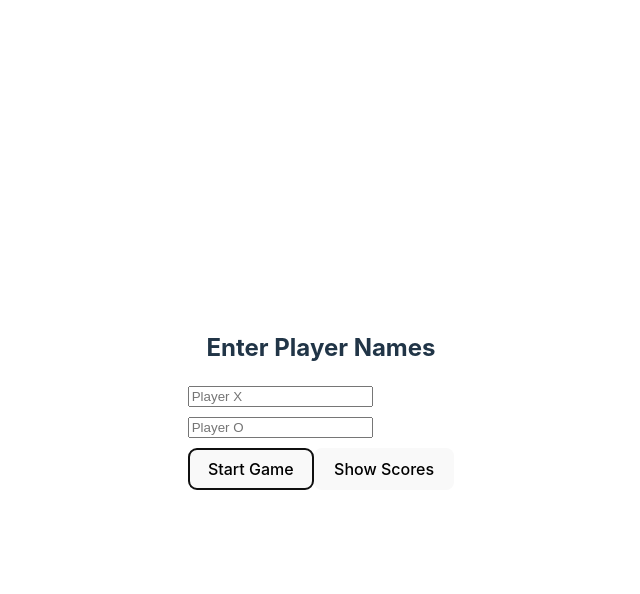
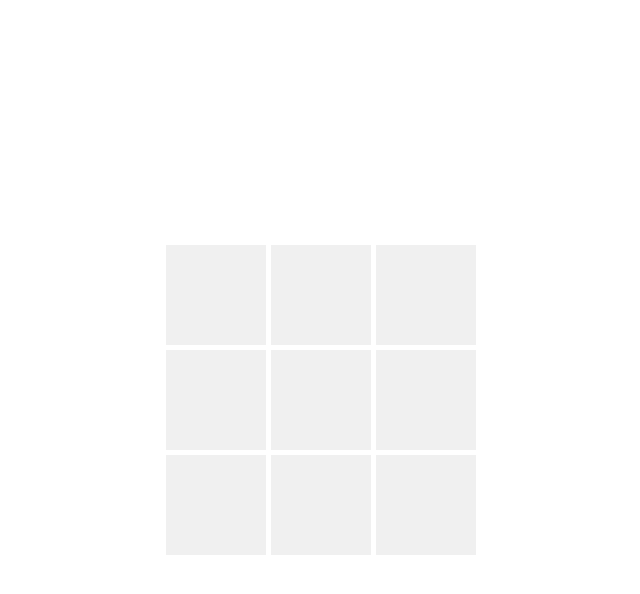
Before and after one commit to oscarkannerstedt/MI-fed23-js-vue-tictactoe, a Vue app: page / in a window 1280 px wide. Both pictures are taken after a click on the button "Start Game". Shown: the top 594 px of the page, without its empty margins (319-959 px from the left). Built offline with nearby package versions, Linux system fonts and the light colour scheme.

Commit message:
[Added] - player board

```diff
--- a/src/App.vue
+++ b/src/App.vue
@@ -1,12 +1,37 @@
 <template>
   <div id="app">
     <PlayerInput v-if="!playersSet" @playersSet="playersSetHandler" />
+    <TicTacToeBoard v-else @winner="setWinner" @gameUpdated="gameUpdatedHandler" />
   </div>
 </template>
 
 <script setup lang="ts">
-import { defineComponent, ref } from "vue";
+import { ref } from "vue";
 import PlayerInput from "./components/PlayerInput.vue";
+import TicTacToeBoard from './components/TicTacToeBoard.vue';
+
+const playerX = localStorage.getItem("playerX");
+const playerO = localStorage.getItem("playerO");
+
+console.log('playerX:', playerX);
+console.log('playerO:', playerO);
+
+const playersSet = ref(!!playerX && !!playerO);
+const winner = ref<string | null>(null);
+
+console.log('playersSet:', playersSet.value);
+
+const playersSetHandler = () => {
+  playersSet.value = true;
+};
+
+const setWinner = (gameWinner: string) => {
+  winner.value = gameWinner;
+};
+
+const gameUpdatedHandler = () => {
+  winner.value = null;
+};
 </script>
 
 <style scoped>
--- /dev/null
+++ b/src/components/TicTacToeBoard.vue
@@ -0,0 +1,119 @@
+<template>
+    <div>
+        <div class="board">
+            <div v-for="(cell, index) in board" :key="index" class="cell" @click="makeMove(index)">
+                {{ cell }}
+            </div>
+        </div>
+        <button v-if="winner || isDraw" @click="startNewGame">Start New Game</button>
+    </div>
+</template>
+
+<script lang="ts">
+import { defineComponent, ref, watch } from 'vue';
+
+export default defineComponent({
+    name: "TicTacToeBoard",
+    emits: ["winner", "gameUpdated"],
+    setup(_, { emit }) {
+        const board = ref<string[]>(JSON.parse(localStorage.getItem("board") || "[]").length ? JSON.parse(localStorage.getItem("board") || "[]") : Array(9).fill(""));
+        const currentPlayer = ref<"X" | "O">(localStorage.getItem("currentPlayer") as "X" | "O" || "X");
+        const winner = ref<string | null>(null);
+        const isDraw = ref(false);
+
+        const checkWinner = () => {
+            const winningsCombination = [
+                [0, 1, 2],
+                [3, 4, 5],
+                [6, 7, 8],
+                [0, 3, 6],
+                [1, 4, 7],
+                [2, 5, 8],
+                [0, 4, 8],
+                [2, 4, 6],
+            ];
+
+            for (const combo of winningsCombination) {
+                const [a, b, c] = combo;
+                if(board.value[a] && board.value[a] === board.value[b] && board.value[a] === board.value[c]) {
+                    return board.value[a];
+                }
+            }
+
+            return board.value.every(cell => cell) ? "Draw" : null;
+        };
+
+        const makeMove = (index: number) => {
+            if (board.value[index] === "" && !winner.value && !isDraw.value) {
+                board.value[index] = currentPlayer.value;
+                const result = checkWinner();
+                if (result) {
+                    if (result === "Draw") {
+                        isDraw.value = true;
+                    } else {
+                        winner.value = result;
+                        updateScores(result);
+                    }
+                    emit("winner", result);
+                } else {
+                    currentPlayer.value = currentPlayer.value === "X" ? "O" : "X";
+                }
+                localStorage.setItem("board", JSON.stringify(board.value));
+                localStorage.setItem("currentPlayer", currentPlayer.value);
+            }
+        };
+
+        const startNewGame = () => {
+            board.value = Array(9).fill("");
+            currentPlayer.value = "X";
+            winner.value = null;
+            isDraw.value = false;
+            localStorage.removeItem("board");
+            localStorage.removeItem("currentPlayer");
+            emit("gameUpdated");
+        };
+
+        const updateScores = (winner: string) => {
+            const scores = JSON.parse(localStorage.getItem("scores") || "{}");
+            if (winner === "X" || winner === "O") {
+                scores[winner] = (scores[winner] || 0) +1;
+            }
+            localStorage.setItem("scores", JSON.stringify(scores));
+        };
+
+        watch(winner, (newWinner) => {
+            if (newWinner) {
+                emit("winner", newWinner);
+            }
+        });
+
+        return {
+            board,
+            currentPlayer,
+            winner,
+            isDraw,
+            makeMove,
+            startNewGame,
+        };
+    },
+});
+</script>
+
+<style scoped>
+.board {
+    display: grid;
+    grid-template-columns: repeat(3, 100px);
+    gap: 5px;
+}
+
+.cell {
+    width: 100px;
+    height: 100px;
+    display: flex;
+    justify-content: center;
+    align-items: center;
+    background-color: #f0f0f0;
+    cursor: pointer;
+    font-size: 24px;
+}
+</style>
```
